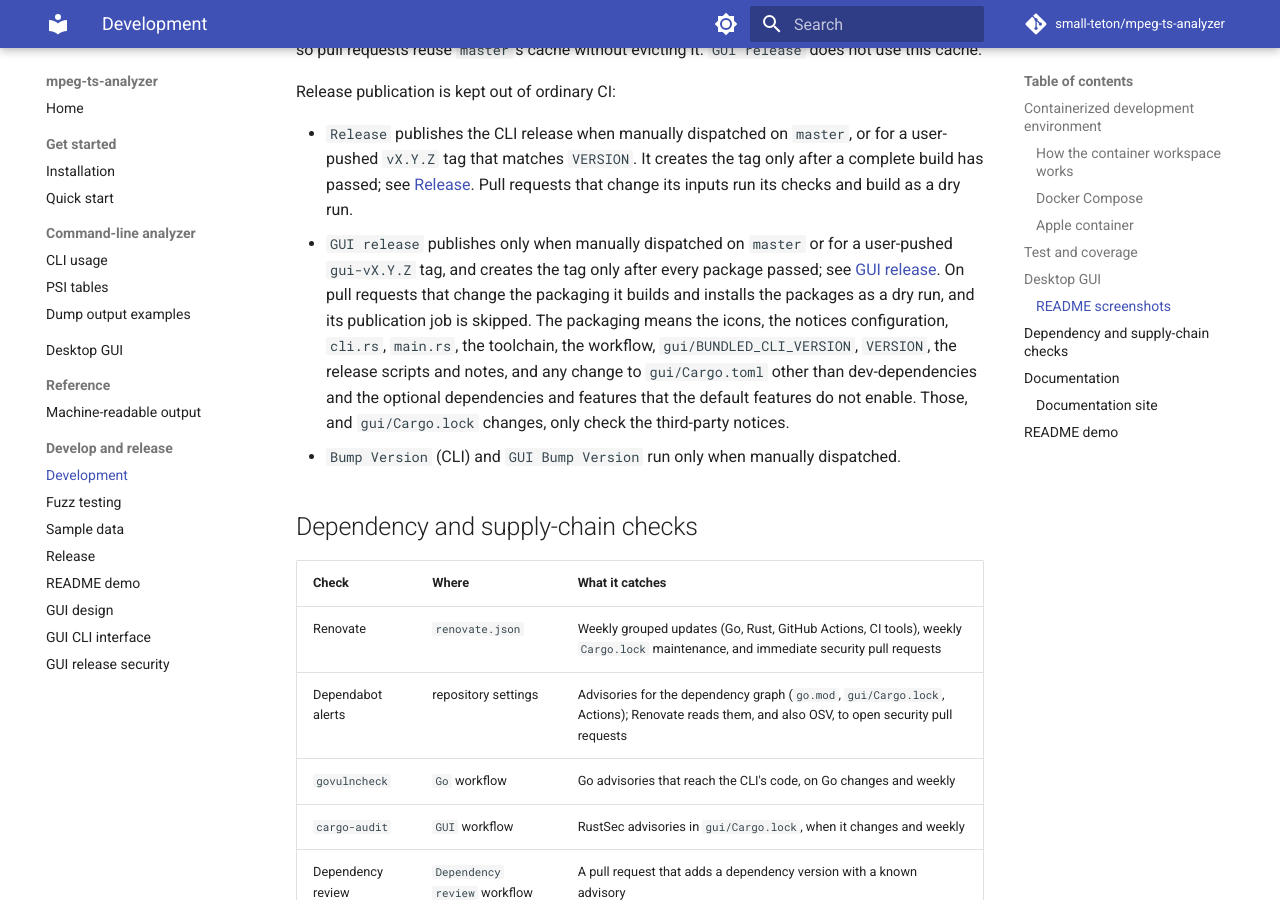
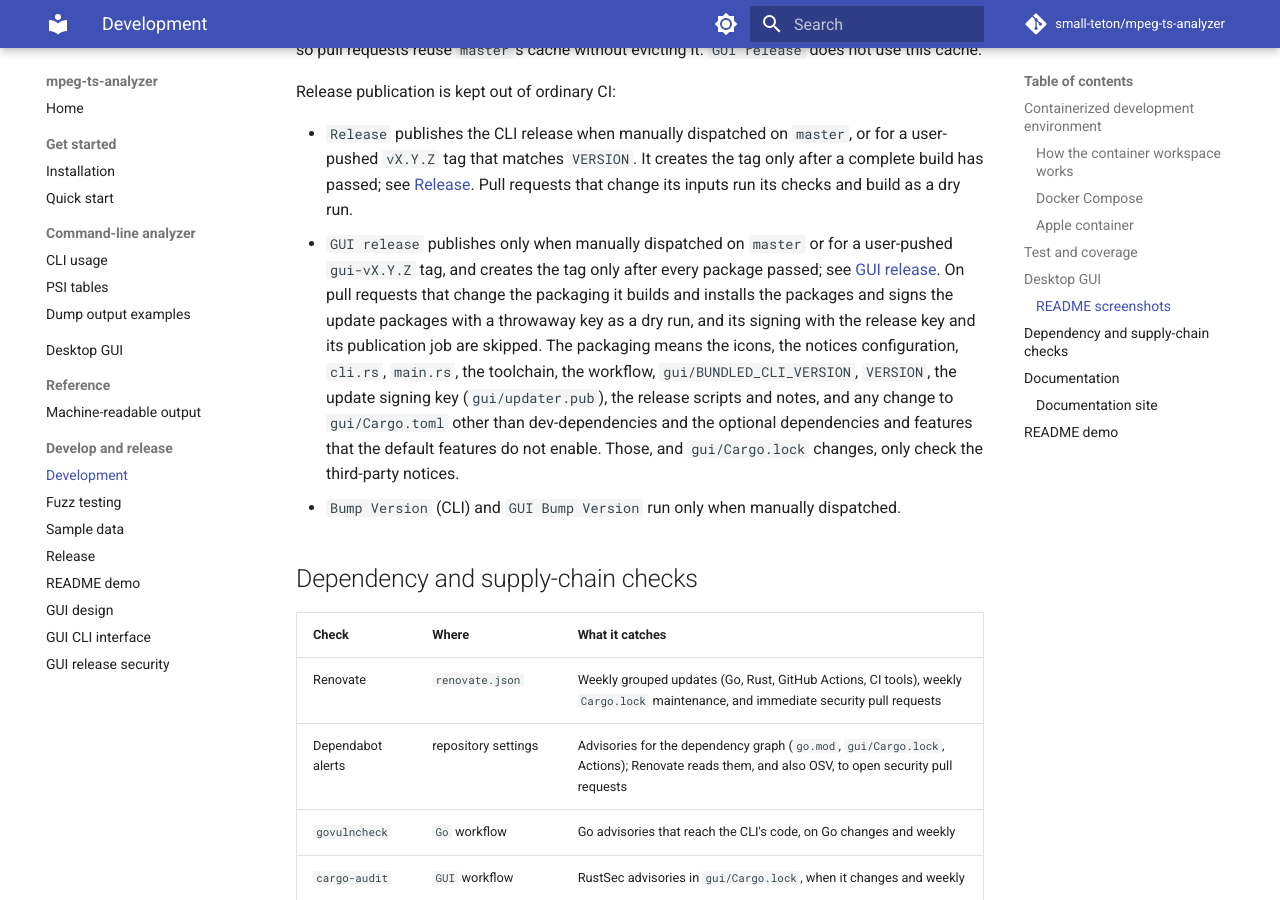
Before and after one commit to small-teton/mpeg-ts-analyzer, an MkDocs documentation site: the page built from docs/development/index.md, in a window 1280 px wide and 900 px high, scrolled down 5936 px. Built offline with MkDocs 1.6.1 and Material for MkDocs 9.7.7, drawn with Linux system fonts in a browser that asks for light colours; comment, search, counter and statistics services are not loaded.

Commit message:
ci(gui-release): build and sign packages when the signing inputs change
A pull request that changed only .github/scripts/sign-gui-updates.sh or
gui/updater.pub started the workflow but skipped the packages, so the
signing dry run never ran. Both now count as packaging inputs.

Co-Authored-By: Claude Opus 5.5 <noreply@anthropic.com>

```diff
--- a/docs/development/index.md
+++ b/docs/development/index.md
@@ -297,10 +297,12 @@ Release publication is kept out of ordinary CI:
 - `GUI release` publishes only when manually dispatched on `master` or for a
   user-pushed `gui-vX.Y.Z` tag, and creates the tag only after every package
   passed; see [GUI release](release.md#gui-release). On pull requests that
-  change the packaging it builds and installs the packages as a dry run, and
-  its publication job is skipped. The packaging means the icons, the notices
+  change the packaging it builds and installs the packages and signs the
+  update packages with a throwaway key as a dry run, and its signing with the
+  release key and its publication job are skipped. The packaging means the icons, the notices
   configuration, `cli.rs`, `main.rs`, the toolchain, the workflow,
-  `gui/BUNDLED_CLI_VERSION`, `VERSION`, the release scripts and notes, and any
+  `gui/BUNDLED_CLI_VERSION`, `VERSION`, the update signing key
+  (`gui/updater.pub`), the release scripts and notes, and any
   change to `gui/Cargo.toml` other than
   dev-dependencies and the optional dependencies and features that the default
   features do not enable. Those, and `gui/Cargo.lock` changes, only check the
```
Also changed, not shown: 1 other file.
